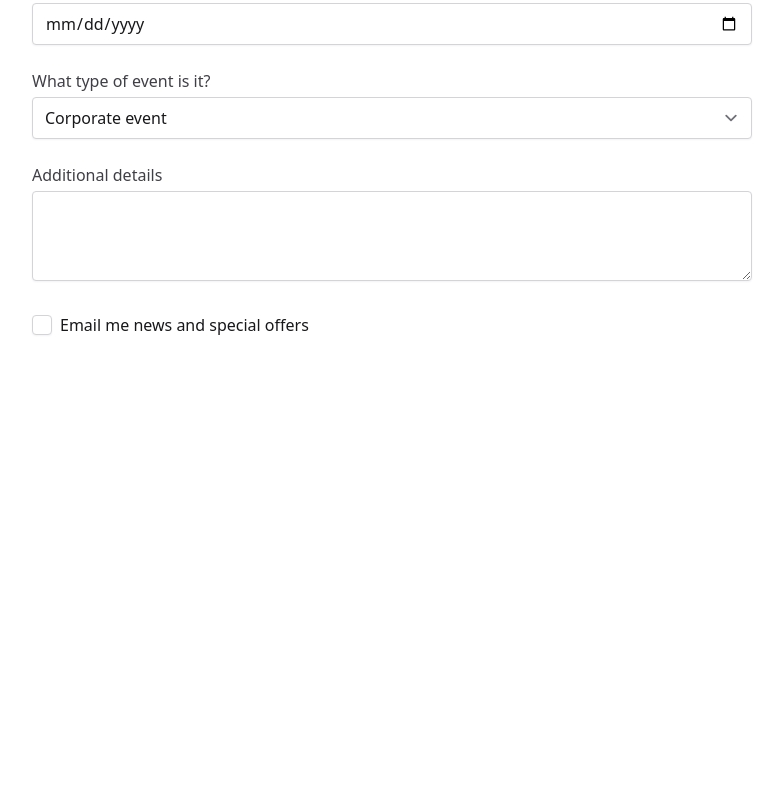
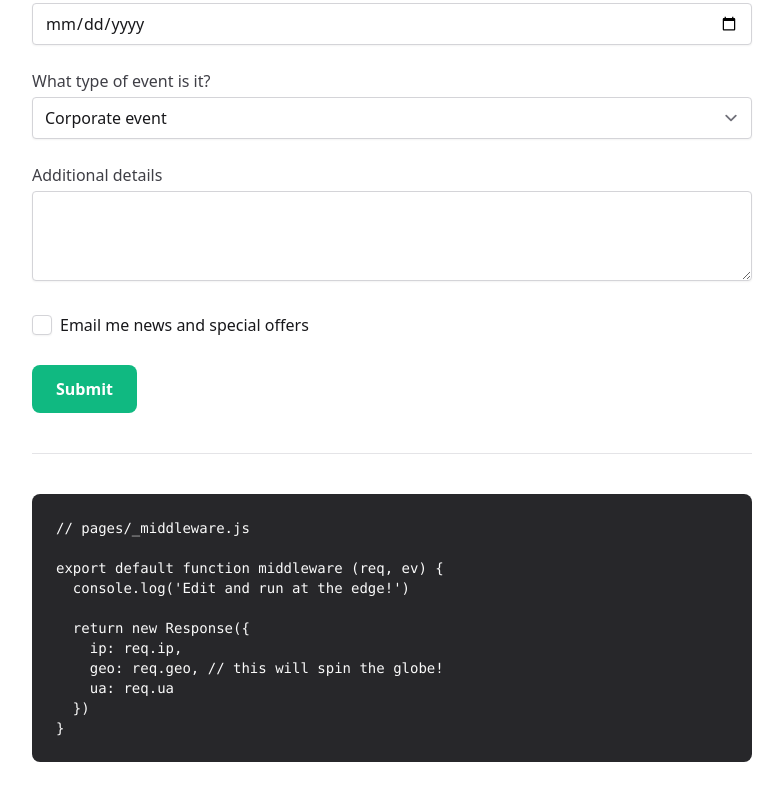
Before and after one commit to upstash/next-template, a Next.js app: page / in a window 1280 px wide. Shown: the part 494-1294 px from the top of the page, without its empty margins (248-1031 px from the left). Before the commit the page ends 891 px from the top, so only its background shows below. Built offline with nearby package versions, Linux system fonts and the light colour scheme.

Commit message:
fix style

```diff
--- a/pages/index.tsx
+++ b/pages/index.tsx
@@ -49,7 +49,26 @@ const Home: NextPage = () => {
               </div>
             </div>
           </div>
+
+          <div>
+            <button>Submit</button>
+          </div>
         </div>
+
+        <hr className="my-10"/>
+
+        <pre>{`// pages/_middleware.js
+
+export default function middleware (req, ev) {
+  console.log('Edit and run at the edge!')
+
+  return new Response({
+    ip: req.ip,
+    geo: req.geo, // this will spin the globe!
+    ua: req.ua
+  })
+}`}
+        </pre>
       </main>
     </>
   );
--- a/styles/globals.css
+++ b/styles/globals.css
@@ -10,9 +10,30 @@
   a {
     @apply transition;
   }
+
+  pre {
+    @apply bg-gray-800 text-gray-50 p-6 rounded-lg text-sm
+  }
 }
 
 @layer components {
+  button {
+    @apply
+    flex
+    items-center
+    h-12
+    px-6
+    font-semibold
+    rounded-lg
+    bg-emerald-500
+    text-white
+    hover:bg-emerald-600
+    focus:outline-none
+    focus:ring-2
+    focus:ring-primary-200
+    focus:ring-offset-2
+  }
+
   [type='text'],
   [type='email'],
   [type='url'],
```
